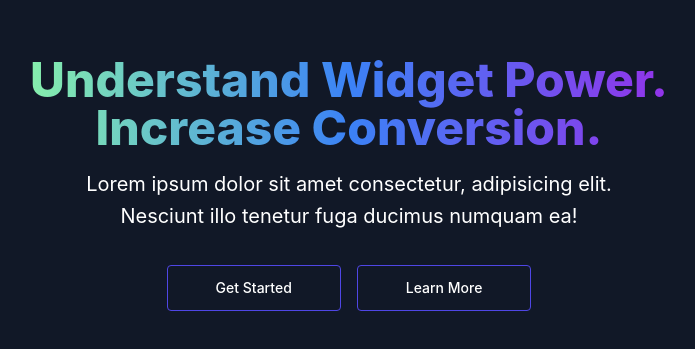
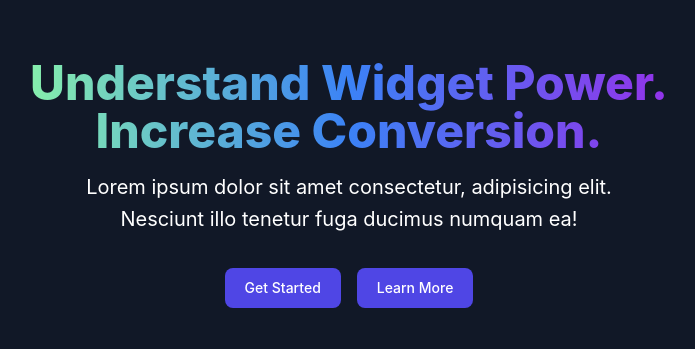
Before and after one commit to jakubnowygoot/myDashboard, a React (Create React App) app: page / in a window 1280 px wide. Shown: the part 217-566 px from the top of the page, without its empty margins (291-986 px from the left). Built offline with nearby package versions, Linux system fonts and the light colour scheme.

Commit message:
DarkMode

```diff
--- a/public/index.html
+++ b/public/index.html
@@ -26,7 +26,7 @@
   -->
   <title>React App</title>
 </head>
-<body>
+<body class="dark">
 <noscript>You need to enable JavaScript to run this app.</noscript>
 <div id="root"></div>
 <!--
--- a/src/components/StartPage/Button.js
+++ b/src/components/StartPage/Button.js
@@ -5,7 +5,7 @@
     <Link to={href}>
       <button
         type="button"
-        className="block w-full rounded border border-indigo-600 px-12 py-3 text-sm font-medium text-white hover:bg-indigo-600 focus:outline-none focus:ring active:bg-indigo-600 sm:w-auto"
+        className="w-full text-white bg-primary-600 hover:bg-primary-700 focus:ring-4 focus:outline-none focus:ring-primary-300 font-medium rounded-lg text-sm px-5 py-2.5 text-center dark:bg-primary-600 dark:hover:bg-primary-700 dark:focus:ring-primary-800"
       >
         {children}
       </button>
--- a/src/components/StartPage/Card.js
+++ b/src/components/StartPage/Card.js
@@ -1,6 +1,6 @@
 function Card({ children }) {
   return (
-    <section className="bg-gray-900 text-white h-screen">
+    <section className="bg-gray-50 dark:bg-gray-900 text-white h-screen">
       <div className="mx-auto max-w-screen-xl px-4 py-32 lg:flex lg:h-screen lg:items-center">
         <div className="mx-auto max-w-3xl text-center">{children}</div>
       </div>
--- a/src/pages/Home.js
+++ b/src/pages/Home.js
@@ -8,7 +8,7 @@
         Understand Widget Power.
         <span className="sm:block"> Increase Conversion. </span>
       </h1>
-      <p className="mx-auto mt-4 max-w-xl sm:text-xl sm:leading-relaxed">
+      <p className="mx-auto mt-4 max-w-xl sm:text-xl sm:leading-relaxed text-gray-900 dark:text-white">
         Lorem ipsum dolor sit amet consectetur, adipisicing elit. Nesciunt illo
         tenetur fuga ducimus numquam ea!
       </p>
```
